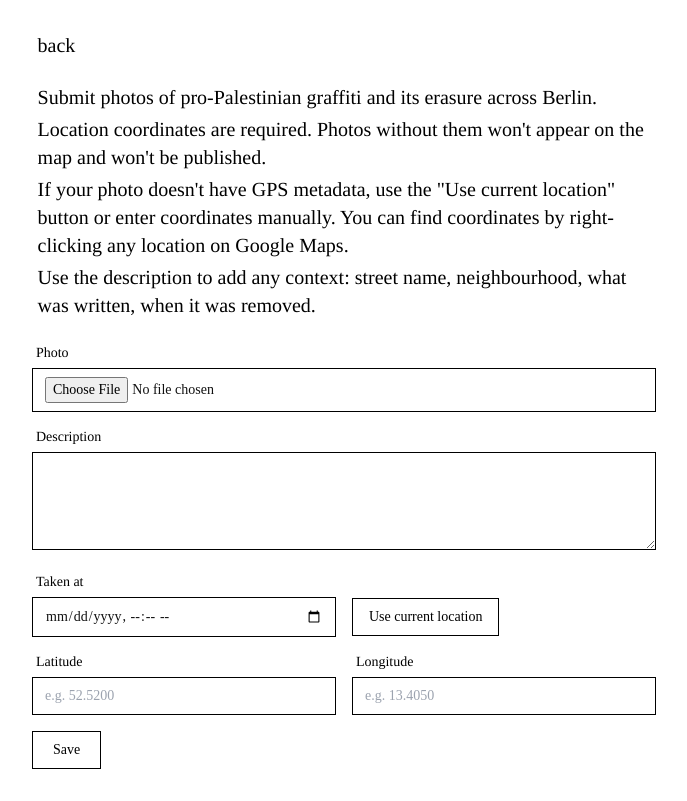
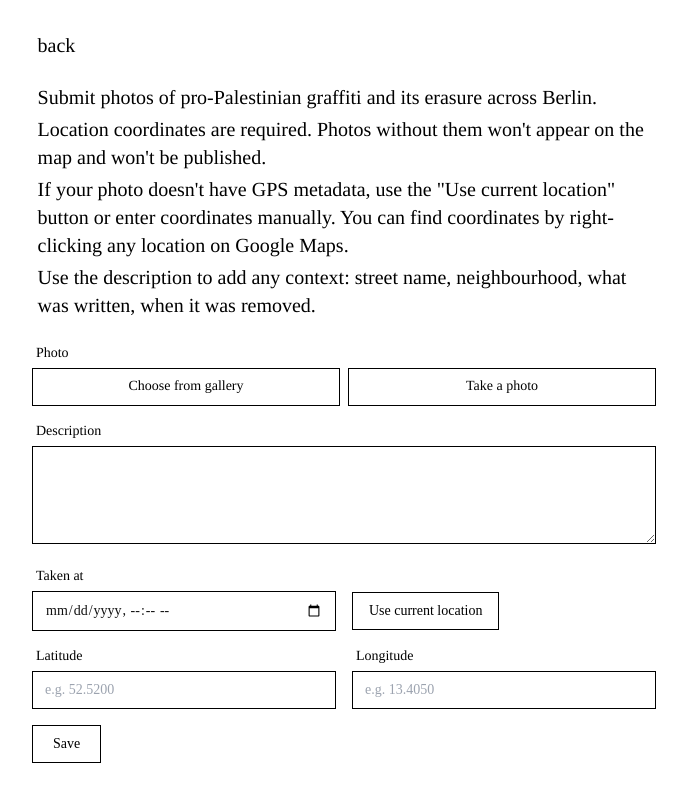
Before and after one commit to sinanatra/whitewashed, a SvelteKit app: page /upload in a window 1280 px wide. Shown: the whole page, without its empty margins (296-983 px from the left). Built offline with nearby package versions, Linux system fonts and the light colour scheme.

Commit message:
take a photo

```diff
--- a/src/routes/upload/+page.svelte
+++ b/src/routes/upload/+page.svelte
@@ -36,6 +36,7 @@
   let uploadFile = null;
   let originalUploadFile = null;
   let fileInput;
+  let cameraFileInput;
   let locationSource = "";
   let exifDebug = "";
   let formState = {
@@ -326,9 +327,8 @@
       optimizationNote = "";
       locationSource = "";
       exifDebug = "";
-      if (fileInput) {
-        fileInput.value = "";
-      }
+      if (fileInput) fileInput.value = "";
+      if (cameraFileInput) cameraFileInput.value = "";
     } catch (err) {
       error = err.message;
     } finally {
@@ -379,18 +379,36 @@
   </div>
 
   <form class="space-y-4" on:submit={submit}>
-    <label class="block text-sm">
+    <div class="block text-sm">
       <span class="marker-text">Photo</span>
+      <div class="mt-1 grid grid-cols-2 gap-2">
+        <label class="cursor-pointer border border-black px-3 py-2 text-center text-sm">
+          <span class="marker-text">Choose from gallery</span>
           <input
             name="photo"
             type="file"
             accept="image/*"
             bind:this={fileInput}
             on:change={onFileChange}
-        class="mt-1 w-full border border-black px-3 py-2"
-        required
+            class="sr-only"
           />
         </label>
+        <label class="cursor-pointer border border-black px-3 py-2 text-center text-sm">
+          <span class="marker-text">Take a photo</span>
+          <input
+            type="file"
+            accept="image/*"
+            capture="environment"
+            bind:this={cameraFileInput}
+            on:change={onFileChange}
+            class="sr-only"
+          />
+        </label>
+      </div>
+      {#if uploadFile}
+        <p class="mt-1 text-xs text-black/50"><span class="marker-text">Photo selected</span></p>
+      {/if}
+    </div>
     {#if exifDebug}
       <p class="text-xs text-black/40"><span class="marker-text">{exifDebug}</span></p>
     {/if}
```
Lines whose indentation alone changed are shown as unchanged.
